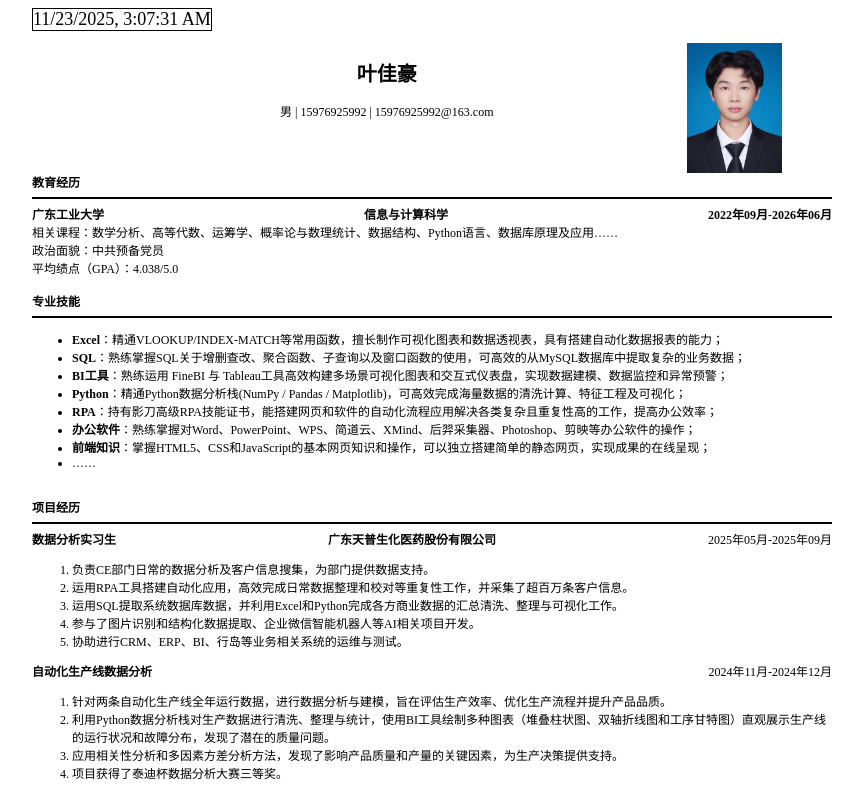
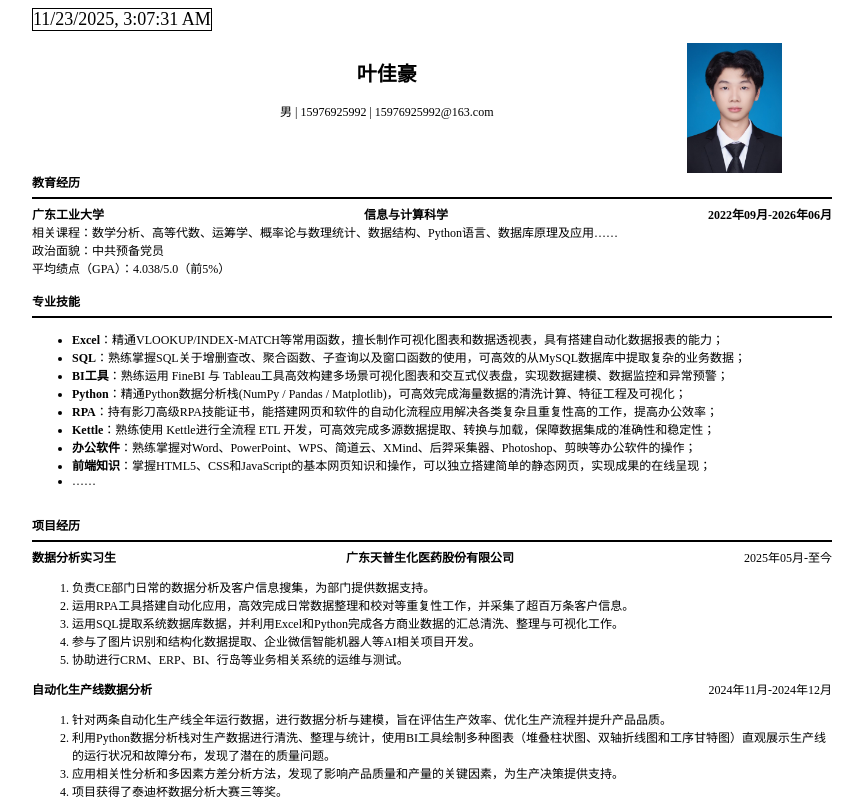
Before and after one commit to 630478223/yejiahao_resume, a plain HTML site: page index.html in a window 1280 px wide. Shown: the top 803 px of the page, without its empty margins (176-1039 px from the left). Drawn offline with Linux system fonts and the light colour scheme.

Commit message:
Update index.html

```diff
--- a/index.html
+++ b/index.html
@@ -29,7 +29,7 @@
 </div>
   <div>相关课程：数学分析、高等代数、运筹学、概率论与数理统计、数据结构、Python语言、数据库原理及应用……</div>
   <span>政治面貌：中共预备党员</span><br>
-  <span>平均绩点（GPA）：4.038/5.0</span>
+  <span>平均绩点（GPA）：4.038/5.0（前5%）</span>
 </div>
 <br>
 
@@ -42,6 +42,7 @@
     <li><strong>BI工具</strong>：熟练运用 FineBI 与 Tableau工具高效构建多场景可视化图表和交互式仪表盘，实现数据建模、数据监控和异常预警；</li>
     <li><strong>Python</strong>：精通Python数据分析栈(NumPy / Pandas / Matplotlib)，可高效完成海量数据的清洗计算、特征工程及可视化；</li>
     <li><strong>RPA</strong>：持有影刀高级RPA技能证书，能搭建网页和软件的自动化流程应用解决各类复杂且重复性高的工作，提高办公效率；</li>
+    <li><strong>Kettle</strong>：熟练使用 Kettle进行全流程 ETL 开发，可高效完成多源数据提取、转换与加载，保障数据集成的准确性和稳定性；</li>
     <li><strong>办公软件</strong>：熟练掌握对Word、PowerPoint、WPS、简道云、XMind、后羿采集器、Photoshop、剪映等办公软件的操作；</li>
     <li><strong>前端知识</strong>：掌握HTML5、CSS和JavaScript的基本网页知识和操作，可以独立搭建简单的静态网页，实现成果的在线呈现；</li>
     <li>……</li>
@@ -55,7 +56,7 @@
   <div class="pg_4_1">
   <div><strong>数据分析实习生</strong></div>
   <div><strong>广东天普生化医药股份有限公司</strong></div>
-  <div>2025年05月-2025年09月</div>
+  <div>2025年05月-至今</div>
 </div>
 <ol>
   <li>负责CE部门日常的数据分析及客户信息搜集，为部门提供数据支持。</li>
```
